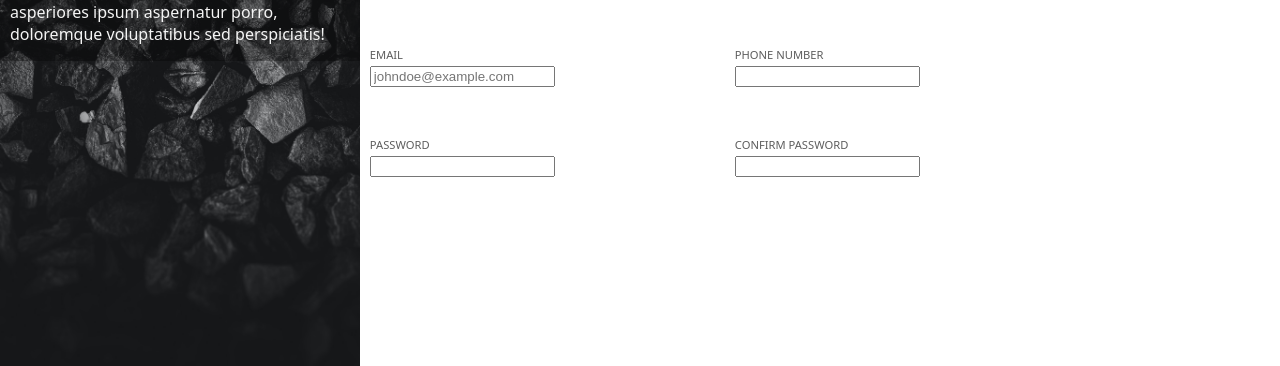
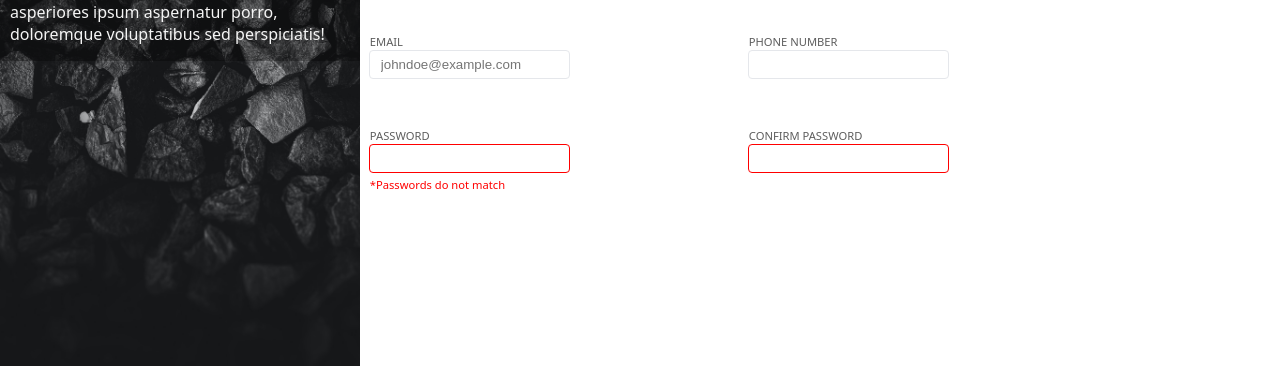
Before and after one commit to hitesh-pathak/login-form, a plain HTML site: page index.html in a window 1280 px wide. Shown: the part 434-800 px from the top of the page. Drawn offline with Linux system fonts and the light colour scheme.

Commit message:
Add Focus, Focus-visible Styles to Input Elements

```diff
--- a/index.html
+++ b/index.html
@@ -74,14 +74,18 @@
                             <label for="password" class="label">PASSWORD</label>
                             <br/>
                             <input
+                            class="error"
                             type="password"
                             id="password"
                             name="password"/>
+                            <br/>
+                            <label for="password" class=" label password-error">*Passwords do not match</label>
                         </div>
                         <div class="form-div">
                             <label for="conf-password" class="label">CONFIRM PASSWORD</label>
                             <br/>
                             <input
+                            class="error"
                             type="password"
                             id="conf-password"
                             name="conf-password"/>
--- a/style.css
+++ b/style.css
@@ -5,6 +5,9 @@
     --faded-foreground: rgb(93, 93, 93);
     --almost-white-foreground: whitesmoke;
     --dark-gray-bgc: rgb(77, 77, 77);
+    --default-text-input-border: rgb(229, 231, 235);
+    --selected-text-input-border: rgb(48, 154, 241);
+    --form-error-color: red;
 }
 
 * {
@@ -74,7 +77,7 @@ body>.main-container {
     display: flex;
     flex-wrap: wrap;
     justify-content: flex-start;
-    align-items: center;
+    justify-items: center;
     margin: clamp(5%, 30px, 30px) auto;
 }
 
@@ -90,3 +93,51 @@ body>.main-container {
     font-size: 0.7rem;
     color: var(--faded-foreground);
 }
+
+.main-container form .label.password-error {
+    color: var(--form-error-color);
+}
+
+
+/* Styling form elements mostly inputs */
+
+.main-content form input[type=text],
+.main-content form input[type=email],
+.main-content form input[type=tel]{
+    appearance: none;
+    display: inline-block;
+    padding: 5px 10px;
+    outline: 1px solid var(--default-text-input-border);
+    border: 1px solid rgb(0, 0 , 0 , 0);                    /*put invisible but ROUND border*/
+    border-radius: 3px;
+}
+
+.main-content form input[type=text]:focus,
+.main-content form input[type=email]:focus,
+.main-content form input[type=tel]:focus{
+    outline: 1.5px solid var(--selected-text-input-border);
+    box-shadow: 0px 0px 5px 0px var(--selected-text-input-border);
+}
+
+.main-content form input[type=text]:focus-visible,
+.main-content form input[type=email]:focus-visible,
+.main-content form input[type=tel]:focus-visible{
+    outline: 1.5px solid var(--selected-text-input-border);
+    box-shadow: 0px 0px 5px 0px var(--selected-text-input-border);
+}
+
+/* Style Password boxes seperately: Red Outline unless posswords are valid, match */
+
+.main-container form .error {
+    appearance: none;
+    display: inline-block;
+    padding: 5px 10px;
+    outline: 1.5px solid var(--form-error-color);
+    border: 1px solid rgb(0, 0 , 0 , 0);
+    border-radius: 3px;
+}
+
+.main-container form .error:focus,
+.main-container form .error:focus-visible {
+    box-shadow: 0px 0px 5px 0px var(--form-error-color)
+}
```
